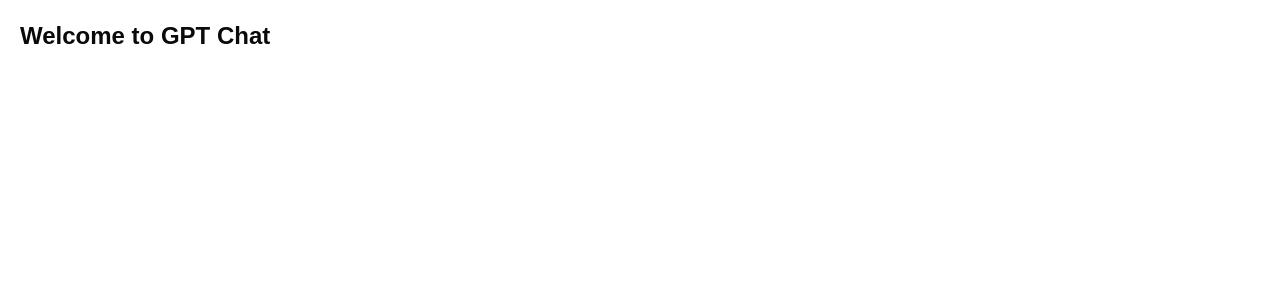
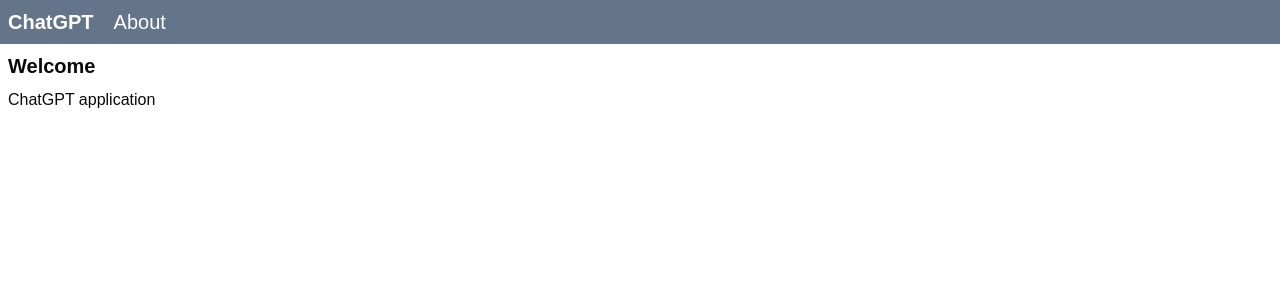
Before and after one commit to bobmacneal/ChatGPT-NextJs, a Next.js app: page / in a window 1280 px wide. Shown: the top 300 px of the page. Built offline with nearby package versions, Linux system fonts and the light colour scheme.

Commit message:
Add header to layout.tsx

```diff
--- /dev/null
+++ b/src/app/about/page.tsx
@@ -0,0 +1,8 @@
+export default function AboutRoute() {
+  return (
+    <main>
+      <h1 className="text-xl font-bold">About</h1>
+      <div className="mt-2">About us goes here</div>
+    </main>
+  );
+}
--- a/src/app/layout.tsx
+++ b/src/app/layout.tsx
@@ -1,6 +1,7 @@
 import type { Metadata } from "next";
 import { Geist, Geist_Mono } from "next/font/google";
 import "./globals.css";
+import Link from "next/link";
 
 const geistSans = Geist({
   variable: "--font-geist-sans",
@@ -27,7 +28,16 @@
       <body
         className={`${geistSans.variable} ${geistMono.variable} antialiased`}
       >
-        {children}
+        <header className="text-white font-bold bg-slate-500 text-xl p-2">
+          <div className="flex flex-grow">
+            <Link href="/">ChatGPT</Link>
+            <Link href="/about" className="ml-5 font-light">About</Link>
+          </div>
+          <div/>
+        </header>
+        <div className="flex flex-col md:flex-row p-2">
+          <div className="flex-grow">{children}</div>
+        </div>
       </body>
     </html>
   );
--- a/src/app/page.tsx
+++ b/src/app/page.tsx
@@ -1,7 +1,8 @@
 export default function Home() {
   return (
-    <div className="p-5">
-      <h1 className="text-2xl font-bold">Welcome to GPT Chat</h1>
+    <div>
+      <h1 className="text-xl font-bold">Welcome</h1>
+      <div className="mt-2">ChatGPT application</div>
     </div>
   );
 }
```
